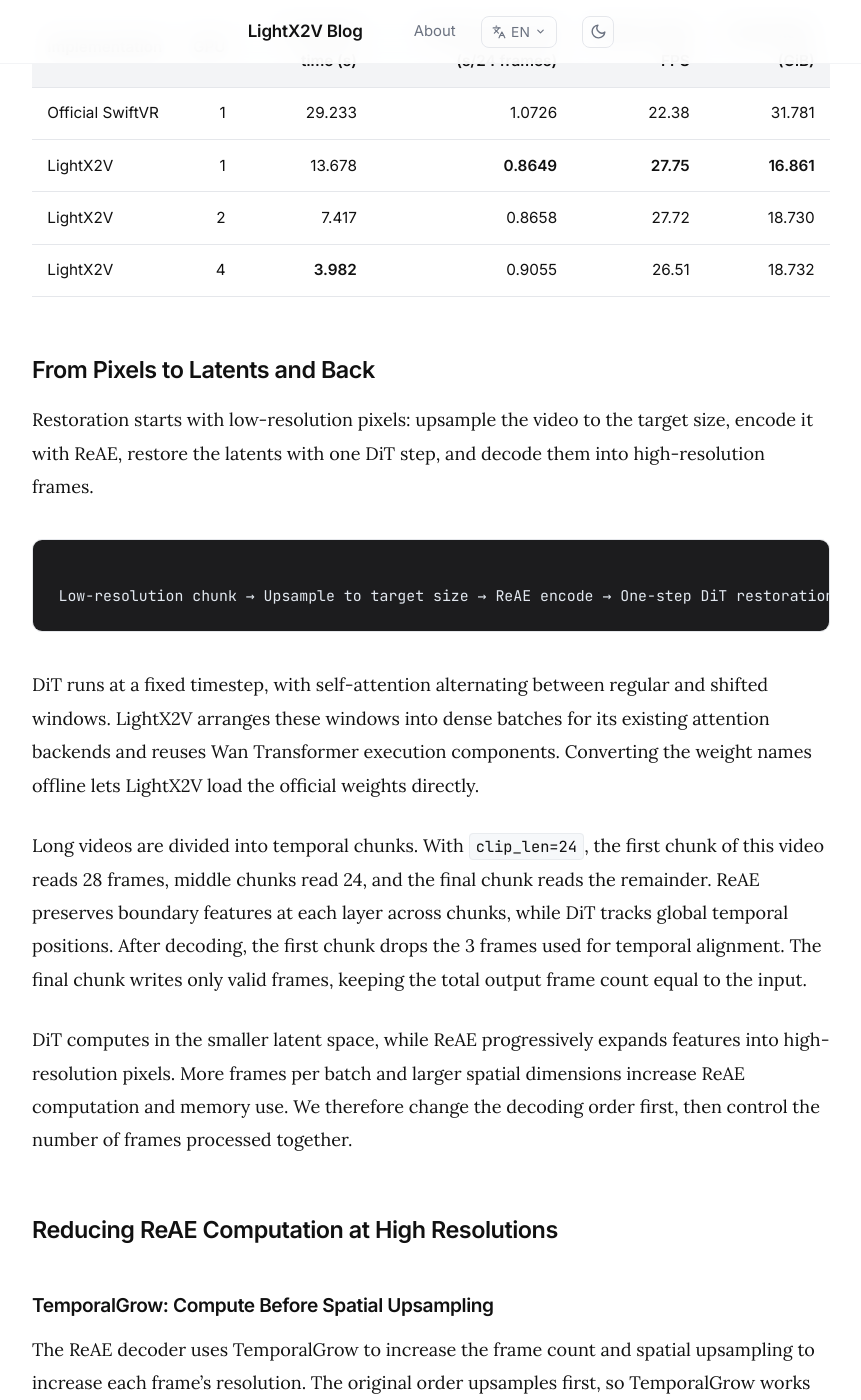
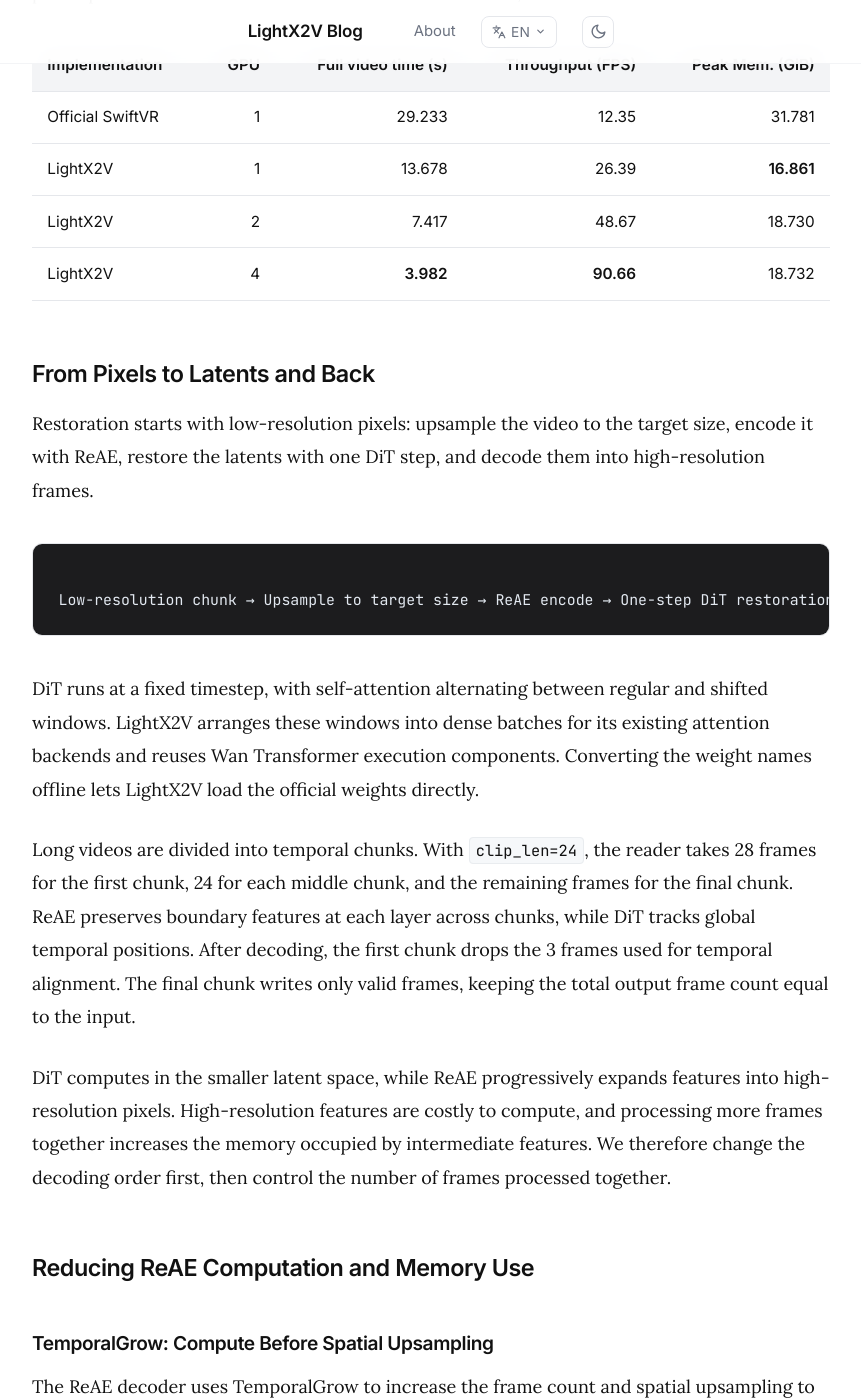
Before and after one commit to ModelTC/LightX2V-BLOG, a Jekyll site: the page built from _articles/SwiftVR.md, in a window 1280 px wide and 1400 px high, scrolled down 2066 px. Shown: the whole window, without its empty margins (209-1070 px from the left). Built offline with Jekyll 4.4.1, drawn with Linux system fonts in a browser that asks for light colours; some of the changed text lies outside the part shown.

Commit message:
update:swiftvr blog

````diff
--- a/_articles/SwiftVR.md
+++ b/_articles/SwiftVR.md
@@ -15,23 +15,25 @@ The H100 workload is **4× video super-resolution**: **640×360** input and **25
 
 On **H100 80GB**, the official implementation takes **17.781 s** to process the full video. LightX2V takes **9.297 s** on one GPU, a **47.72%** reduction. Four GPUs reduce the time to **2.870 s**, a **6.20×** speedup over the official single-GPU implementation. LightX2V also reduces peak memory per request on one GPU from the official implementation’s **51.059 GiB to 17.507 GiB**, a reduction of about **65.71%**.
 
-| Implementation | GPU | Full video time (s) | Steady-state time (s/24 frames) | Steady-state FPS | Peak Mem. (GiB) |
-|---|---:|---:|---:|---:|---:|
-| Official SwiftVR | 1 | 17.781 | 0.7509 | 31.96 | 51.059 |
-| LightX2V | 1 | 9.297 | **0.5811** | **41.30** | **17.507** |
-| LightX2V | 2 | 5.191 | 0.5879 | 40.82 | 20.784 |
-| LightX2V | 4 | **2.870** | 0.6112 | 39.26 | 20.919 |
+| Implementation | GPU | Full video time (s) | Throughput (FPS) | Peak Mem. (GiB) |
+|---|---:|---:|---:|---:|
+| Official SwiftVR | 1 | 17.781 | 20.30 | 51.059 |
+| LightX2V | 1 | 9.297 | 38.83 | **17.507** |
+| LightX2V | 2 | 5.191 | 69.55 | 20.784 |
+| LightX2V | 4 | **2.870** | **125.78** | 20.919 |
 
-**Full video time** covers frame reading through completion of the output file, including communication and final segment concatenation for multiple GPUs. **Steady-state FPS = 24 / steady-state chunk time** measures the GPU processing rate for one chunk. Each configuration processes five consecutive requests; we report the mean of the last four. **Peak Mem.** is the mean NVML memory peak across those four requests. For multiple GPUs, we take the largest per-GPU peak within each request, then average those values. Memory measurement includes the first chunk but excludes model loading and startup warmup.
+In both overview tables, **full video time** covers frame reading through completion of the output file, including model restoration, data transfer, and video encoding. Multi-GPU runs also include communication and final segment concatenation. **Throughput (FPS) = 361 / mean full video time** measures how many frames the complete pipeline processes per second. The output video's playback frame rate remains **24 FPS**.
+
+**Peak Mem.** is the mean request peak measured by NVML. Multi-GPU runs use the largest per-GPU peak for each request. See <a href="#validation">Experimental Setup and Validation</a> for sampling and aggregation details.
 
 On **RTX 5090**, LightX2V and the official implementation use the same input video and produce **1920×1080 output with 361 frames at 24 FPS**. The official implementation takes **29.233 s** on one GPU, while LightX2V takes **13.678 s**, a reduction of about **53.21%**. Four GPUs reduce the time to **3.982 s**, a speedup of about **7.34×** over the official single-GPU implementation. Peak memory per request on one GPU falls from **31.781 GiB to 16.861 GiB**, a reduction of about **46.95%**.
 
-| Implementation | GPU | Full video time (s) | Steady-state time (s/24 frames) | Steady-state FPS | Peak Mem. (GiB) |
-|---|---:|---:|---:|---:|---:|
-| Official SwiftVR | 1 | 29.233 | 1.0726 | 22.38 | 31.781 |
-| LightX2V | 1 | 13.678 | **0.8649** | **27.75** | **16.861** |
-| LightX2V | 2 | 7.417 | 0.8658 | 27.72 | 18.730 |
-| LightX2V | 4 | **3.982** | 0.9055 | 26.51 | 18.732 |
+| Implementation | GPU | Full video time (s) | Throughput (FPS) | Peak Mem. (GiB) |
+|---|---:|---:|---:|---:|
+| Official SwiftVR | 1 | 29.233 | 12.35 | 31.781 |
+| LightX2V | 1 | 13.678 | 26.39 | **16.861** |
+| LightX2V | 2 | 7.417 | 48.67 | 18.730 |
+| LightX2V | 4 | **3.982** | **90.66** | 18.732 |
 
 <a id="pipeline"></a>
 
@@ -45,11 +47,11 @@ Low-resolution chunk → Upsample to target size → ReAE encode → One-step Di
 
 DiT runs at a fixed timestep, with self-attention alternating between regular and shifted windows. LightX2V arranges these windows into dense batches for its existing attention backends and reuses Wan Transformer execution components. Converting the weight names offline lets LightX2V load the official weights directly.
 
-Long videos are divided into temporal chunks. With `clip_len=24`, the first chunk of this video reads 28 frames, middle chunks read 24, and the final chunk reads the remainder. ReAE preserves boundary features at each layer across chunks, while DiT tracks global temporal positions. After decoding, the first chunk drops the 3 frames used for temporal alignment. The final chunk writes only valid frames, keeping the total output frame count equal to the input.
+Long videos are divided into temporal chunks. With `clip_len=24`, the reader takes 28 frames for the first chunk, 24 for each middle chunk, and the remaining frames for the final chunk. ReAE preserves boundary features at each layer across chunks, while DiT tracks global temporal positions. After decoding, the first chunk drops the 3 frames used for temporal alignment. The final chunk writes only valid frames, keeping the total output frame count equal to the input.
 
-DiT computes in the smaller latent space, while ReAE progressively expands features into high-resolution pixels. More frames per batch and larger spatial dimensions increase ReAE computation and memory use. We therefore change the decoding order first, then control the number of frames processed together.
+DiT computes in the smaller latent space, while ReAE progressively expands features into high-resolution pixels. High-resolution features are costly to compute, and processing more frames together increases the memory occupied by intermediate features. We therefore change the decoding order first, then control the number of frames processed together.
 
-## Reducing ReAE Computation at High Resolutions
+## Reducing ReAE Computation and Memory Use
 
 ### TemporalGrow: Compute Before Spatial Upsampling
 
@@ -68,10 +70,10 @@ LightX2V moves all three TemporalGrow operations before their adjacent nearest-n
 
 We compare the two orders on one H100, with all other settings held constant:
 
-| TemporalGrow order | Full video time (s) | Steady-state time (s/24 frames) | Steady-state FPS | Peak Mem. (GiB) |
-|---|---:|---:|---:|---:|
-| After upsampling | 10.049 | 0.6305 | 38.06 | 21.531 |
-| Before upsampling | **9.297** | **0.5811** | **41.30** | **17.507** |
+| TemporalGrow order | Full video time (s) | Chunk compute time (s/24 frames) | Peak Mem. (GiB) |
+|---|---:|---:|---:|
+| After upsampling | 10.049 | 0.6305 | 21.531 |
+| Before upsampling | **9.297** | **0.5811** | **17.507** |
 
 Moving TemporalGrow earlier reduces full video time by **7.48%** and peak memory per request by **4.023 GiB (18.69%)**.
 
@@ -79,19 +81,19 @@ We also decoded the same DiT output latents with the same weights in both execut
 
 <a id="frame-batching"></a>
 
-### ReAE Frame Batching: Keeping Fewer Intermediate Features in Memory
+### ReAE Frame Batching: Reducing Intermediate Memory Use
 
-Frame batching further reduces the high-resolution intermediate features held in memory. LightX2V uses `reae_frame_batch_size` to process small batches through consecutive ReAE layers that operate independently on each frame. A value of `1` processes one frame at a time. With `2`, two frames pass through the entire group of operators before the next two begin. With `0`, the group processes the current video chunk as a whole.
+Frame batching keeps fewer high-resolution intermediate features in memory at once. LightX2V uses `reae_frame_batch_size` to process small batches through consecutive ReAE layers that operate independently on each frame. A value of `1` processes one frame at a time. With `2`, two frames pass through the entire group of operators before the next two begin. With `0`, the group processes the current video chunk as a whole.
 
 The key is to **pass each small batch through the entire group of operators**. Batching only one convolution still requires concatenating the full chunk for the next layer, leaving many complete high-resolution intermediates in memory. Running each batch through the group keeps only that batch’s intermediate features and writes the final results into one output buffer. MemoryBlocks with causal dependencies retain their existing state rules.
 
 The following table compares three frame batch sizes on one H100:
 
-| `reae_frame_batch_size` | Full video time (s) | Steady-state time (s/24 frames) | Steady-state FPS | Peak Mem. (GiB) |
-|---|---:|---:|---:|---:|
-| 0, full chunk | **9.065** | **0.5669** | **42.34** | 29.329 |
-| 1 | 9.297 | 0.5811 | 41.30 | **17.507** |
-| 2 | 9.228 | 0.5764 | 41.64 | 17.893 |
+| `reae_frame_batch_size` | Full video time (s) | Chunk compute time (s/24 frames) | Peak Mem. (GiB) |
+|---|---:|---:|---:|
+| 0, full chunk | **9.065** | **0.5669** | 29.329 |
+| 1 | 9.297 | 0.5811 | **17.507** |
+| 2 | 9.228 | 0.5764 | 17.893 |
 
 **batch=1 uses the least memory of these three configurations**. Its request peak is **17.507 GiB**, **40.31%** below full-chunk execution, with a full video time of **9.297 s**.
 
@@ -118,7 +120,7 @@ Restoring chunk 1 requires history from chunk 0. If each chunk had to wait for i
 
 ### ReAE: Causal Halo Exchange
 
-A ReAE MemoryBlock concatenates the current frame’s input features with those of the previous frame, then applies a convolution. Let A, B, and C be the current chunk’s features, and P the last frame from the previous chunk. The layer processes these three input pairs:
+A ReAE MemoryBlock concatenates the current frame’s input features with those of the previous frame, then applies a convolution. Consider a three-frame example. At this layer, A, B, and C denote each frame’s input features; P denotes those of the previous chunk’s last frame. The layer processes these three input pairs:
 
 ```text
 Current frame:    A       B       C
@@ -161,11 +163,11 @@ LightX2V also overlaps frame reading, data movement, and video encoding with GPU
 
 On two H100 GPUs, we separately revert to full-chunk output and FFmpeg subprocess encoding, keeping all other settings unchanged:
 
-| Two-GPU output path | Full video time (s) | Steady-state time (s/24 frames) | Steady-state FPS | Peak Mem. (GiB) |
-|---|---:|---:|---:|---:|
-| 4 frames at a time + PyAV | **5.191** | 0.5879 | 40.82 | 20.784 |
-| Full-chunk output + PyAV | 5.254 | 0.5877 | 40.84 | 20.666 |
-| 4 frames at a time + FFmpeg subprocess | 5.360 | 0.5875 | 40.85 | 20.784 |
+| Two-GPU output path | Full video time (s) | Peak Mem. (GiB) |
+|---|---:|---:|
+| 4 frames at a time + PyAV | **5.191** | 20.784 |
+| Full-chunk output + PyAV | 5.254 | 20.666 |
+| 4 frames at a time + FFmpeg subprocess | 5.360 | 20.784 |
 
 Compared with full-chunk output, decoder output batching reduces full video time by **1.21%**. Compared with FFmpeg subprocess encoding, PyAV reduces it by **3.16%**. Both comparisons measure the complete pipeline, including pixel transfer, color format conversion, and codec execution.
 
@@ -175,8 +177,27 @@ Compared with full-chunk output, decoder output batching reduces full video time
 
 - **H100 environment and configuration:** H100 80GB HBM3, PyTorch 2.11.0+cu130, CUDA 13.0, and cuDNN 9.19.0. Both implementations use BF16 and FlashAttention 3, with no quantization or CPU offload.
 - **Request statistics:** We launch each configuration once, process five consecutive requests, and report the mean of the last four. Timing excludes model loading, startup warmup, and client polling.
-- **Sampling:** Steady-state timing uses middle chunks **2–13** from the last four requests: **48 chunks**, each producing 24 frames. It covers only GPU preprocessing, model restoration, and necessary communication. We sample NVML approximately every **10 ms** throughout each request, including the first chunk. For one GPU, we record the request peak; for multiple GPUs, we take the largest per-GPU peak within each request. We average the peaks from the last four requests and divide bytes by **1024³** to report GiB.
+- **Chunk timing:** We average compute time across middle chunks **2–13** from the last four requests: **48 chunks** in steady state, each producing 24 frames. Timing covers only GPU preprocessing, model restoration, and necessary communication.
+- **Memory sampling:** We sample NVML approximately every **10 ms** throughout each request, including the first chunk but excluding model loading and startup warmup. For one GPU, we record the request peak; for multiple GPUs, we take the largest per-GPU peak within each request. We average the peaks from the last four requests and divide bytes by **1024³** to report GiB.
 - **Output validation:** LightX2V outputs on both platforms passed full decoding checks and retain **361 frames at 24 FPS**. H100 outputs are **2560×1440**. All **15 outputs** from the 5090 tests are **1920×1080**, with no audio track.
+
+<details markdown="block">
+<summary>Steady-state performance per chunk (click to expand)</summary>
+
+The table below reports compute performance for individual chunks in steady state. **Chunk processing rate (FPS) = 24 / mean chunk compute time**. Timing excludes video I/O and encoding. For multiple GPUs, this still measures the processing rate of one chunk, not overall service throughput. Full video throughput appears in the overview tables.
+
+| GPU model | Implementation | GPU | Chunk compute time (s/24 frames) | Chunk processing rate (FPS) |
+|---|---|---:|---:|---:|
+| H100 | Official SwiftVR | 1 | 0.7509 | 31.96 |
+| H100 | LightX2V | 1 | 0.5811 | 41.30 |
+| H100 | LightX2V | 2 | 0.5879 | 40.82 |
+| H100 | LightX2V | 4 | 0.6112 | 39.26 |
+| RTX 5090 | Official SwiftVR | 1 | 1.0726 | 22.38 |
+| RTX 5090 | LightX2V | 1 | 0.8649 | 27.75 |
+| RTX 5090 | LightX2V | 2 | 0.8658 | 27.72 |
+| RTX 5090 | LightX2V | 4 | 0.9055 | 26.51 |
+
+</details>
 
 <a id="usage"></a>
 
````
Also changed, not shown: other parts of _articles/SwiftVR.md (+1 -1 lines).
